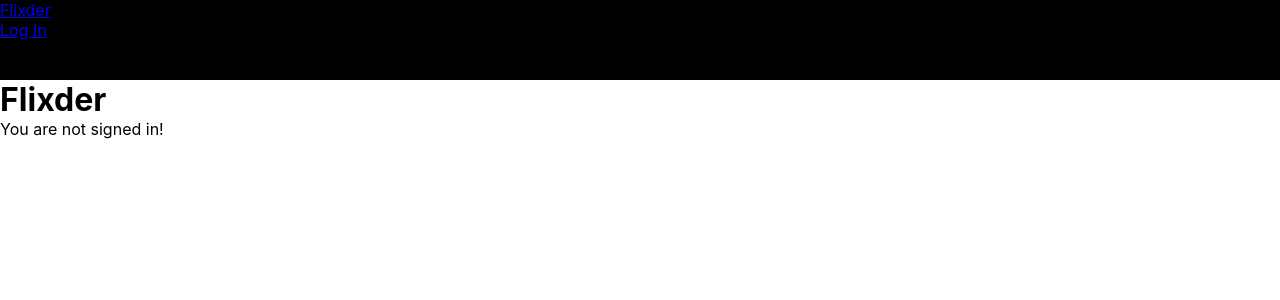
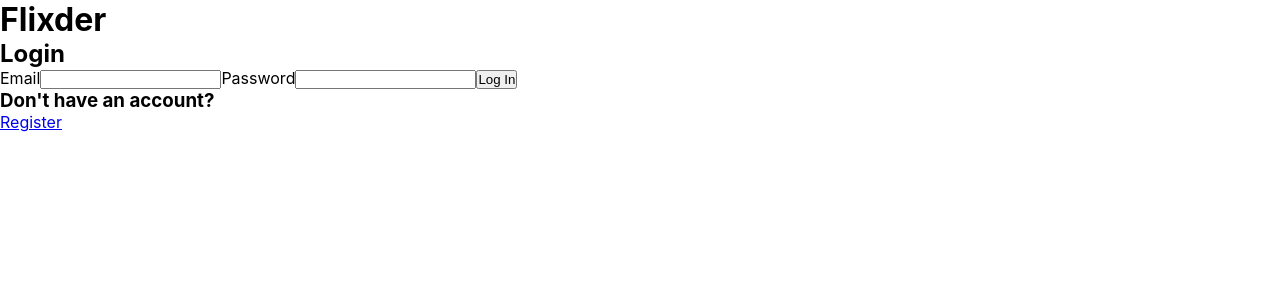
Before and after one commit to venoblin/flixder-frontend, a React (Create React App) app: page / in a window 1280 px wide. Shown: the top 300 px of the page. Built offline with nearby package versions, Linux system fonts and the light colour scheme; no server answers.

Commit message:
Added protected routes

```diff
--- a/src/App.js
+++ b/src/App.js
@@ -1,5 +1,7 @@
 import './styles/App.css'
-import { Routes, Route, useNavigate } from 'react-router-dom'
+import { useContext } from 'react'
+import { Routes, Route } from 'react-router-dom'
+import { UserContext } from './contexts/UserContext'
 import NavBar from './components/NavBar'
 import Home from './components/routes/Home'
 import Login from './components/routes/Login'
@@ -7,20 +9,29 @@ import Register from './components/routes/Register'
 import ProfileForm from './components/routes/ProfileForm'
 
 const App = () => {
+  const { authenticated } = useContext(UserContext)
+
   return (
     <div className="App">
+      {authenticated && (
         <header>
           <NavBar />
         </header>
+      )}
 
       <h1>Flixder</h1>
 
+      {authenticated ? (
         <Routes>
           <Route path="/" element={<Home />} />
-        <Route path="/login" element={<Login />} />
-        <Route path="/register" element={<Register />} />
           <Route path="/profiles/new" element={<ProfileForm />} />
         </Routes>
+      ) : (
+        <Routes>
+          <Route path="/register" element={<Register />} />
+          <Route path="*" element={<Login />} />
+        </Routes>
+      )}
     </div>
   )
 }
```
Lines whose indentation alone changed are shown as unchanged.
